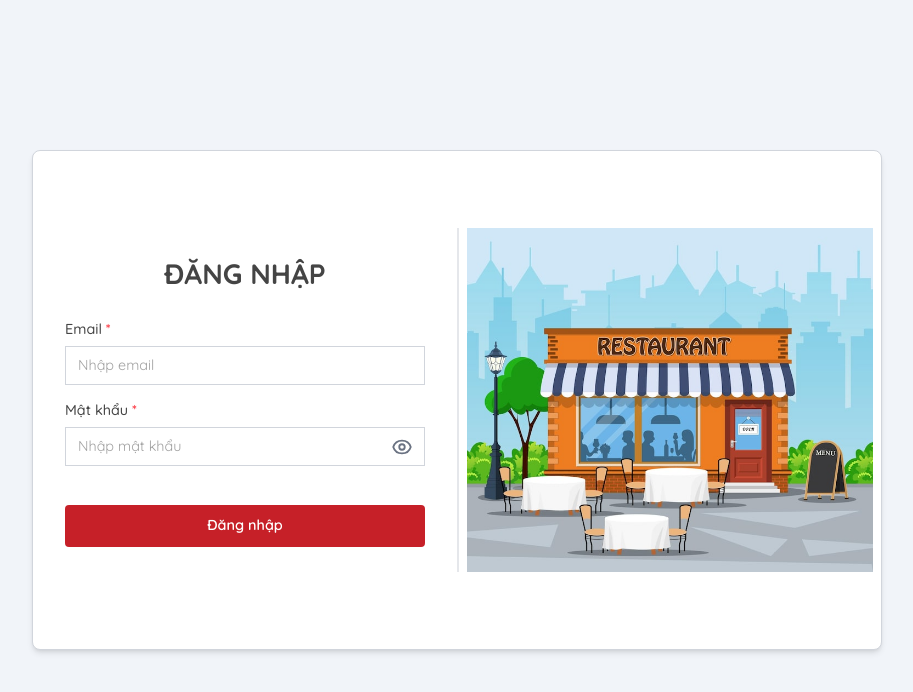
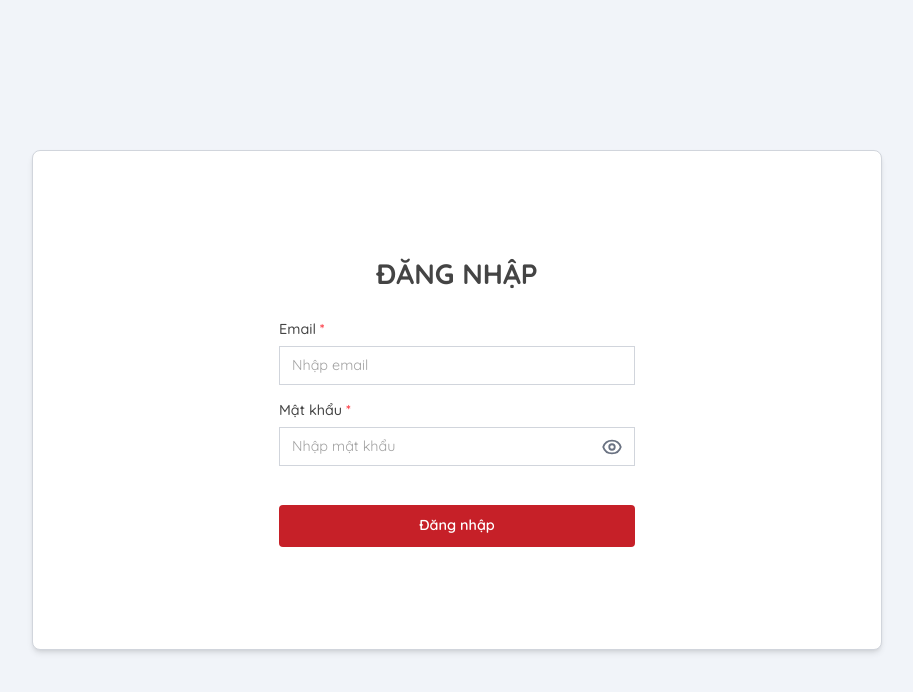
Before and after one commit to JosephHieu/FoodDeliveryWithDrone, a React (Vite) app in the folder frontend/: page /restaurant/login in a window 1280 px wide. Shown: the top 692 px of the page, without its empty margins (183-1096 px from the left). Built offline with nearby package versions, Linux system fonts and the light colour scheme.

Commit message:
update login form frontend

```diff
--- a/frontend/src/components/admin/LoginForm.tsx
+++ b/frontend/src/components/admin/LoginForm.tsx
@@ -1,4 +1,3 @@
-import Image from "../Image";
 import { useState } from "react";
 
 import { HiOutlineEyeOff, HiOutlineEye } from "react-icons/hi";
@@ -40,10 +39,10 @@ function LoginForm() {
   return (
     <>
       <section className="bg-[#F1F4F9] w-full">
-        <div className="flex justify-center items-center h-screen sm:px-[15px] px-[10px]">
+        <div className="min-h-screen flex justify-center items-center sm:px-[15px] px-[10px]">
           <div className="relative bg-white rounded-lg shadow-md border border-gray-300 max-w-[850px] w-full h-[500px]">
-            <div className="h-full grid grid-cols-1 sm:grid-cols-2 items-center">
-              <div className="w-full px-4 sm:px-8 bg-white">
+            <div className="h-full flex justify-center items-center">
+              <div className="w-full px-4 sm:px-8 bg-white max-w-[420px]">
                 <h1 className="relative text-center uppercase mb-6">
                   Đăng nhập
                 </h1>
@@ -109,15 +108,6 @@ function LoginForm() {
                   </button>
                 </form>
               </div>
-
-              <div className="hidden sm:block border-l-2 border-gray-200 sm:px-2">
-                <Image
-                  source={"/assets/urban.webp"}
-                  alt={""}
-                  className={"w-auto"}
-                  loading="eager"
-                />
-              </div>
             </div>
           </div>
         </div>
--- a/frontend/src/components/admin/MenuSide.tsx
+++ b/frontend/src/components/admin/MenuSide.tsx
@@ -113,7 +113,7 @@ function MenuSide({ menuOpen, toggleMenu }: Props) {
         } custom-scroll fixed border top-0 h-screen w-[320px] pb-5 bg-white transition-all duration-350 ease-in-out z-100 xl:sticky overflow-y-auto border-b border-gray-200`}
       >
         <div className="mb-[20px] flex justify-center sticky top-0 bg-white px-3.5 py-4.5">
-          <h2 className="text-[#C62028]">Foodfast</h2>
+          <h2 className="text-[#C62028]">MealMate</h2>
         </div>
         <ul className="flex flex-col gap-[15px] font-semibold px-3.5">
           {menuData.map((group, groupIndex) => (
--- a/frontend/src/components/client/Checkout/CheckoutForm.tsx
+++ b/frontend/src/components/client/Checkout/CheckoutForm.tsx
@@ -130,7 +130,7 @@ function CheckoutForm() {
     <section className="my-[40px] px-[15px] text-black">
       <div className="mx-auto max-w-[1200px] w-full">
         <Link to={"/"}>
-          <h2 className="text-[#C62028]">Foodfast</h2>
+          <h2 className="text-[#C62028]">MealMate</h2>
         </Link>
 
         <hr className="border-gray-300 my-[15px]" />
--- a/frontend/src/components/client/Header/Header.tsx
+++ b/frontend/src/components/client/Header/Header.tsx
@@ -65,7 +65,6 @@ function Header() {
         <div className=" py-[15px] px-[15px] relative">
           <div className="w-full max-w-[1200px] mx-auto flex justify-between items-center">
             <Link to={"/"}>
-              {/* <h2 className="!text-[#C62028]">Foodfast</h2> */}
               <div className="flex-shrink-0">
                 <h1 className="text-2xl font-bold">
                   <span className="text-red-500">Meal</span>
--- a/frontend/src/components/client/Home/ProductList.tsx
+++ b/frontend/src/components/client/Home/ProductList.tsx
@@ -60,7 +60,11 @@ function ProductList() {
           id="menu"
         >
           <div className="mx-auto max-w-[1200px] w-full">
-            <h2 className="mb-[20px]">Thực đơn</h2>
+            <div className="flex items-center gap-2">
+              <h2 className="text-2xl font-bold text-gray-800">
+                Hôm nay ăn gì?
+              </h2>
+            </div>
 
             {isLoading ? (
               <Loading height={60} size={50} color="black" thickness={2} />
--- a/frontend/src/components/restaurant/LoginForm.tsx
+++ b/frontend/src/components/restaurant/LoginForm.tsx
@@ -1,4 +1,3 @@
-import Image from "../Image";
 import { useState } from "react";
 
 import { HiOutlineEyeOff, HiOutlineEye } from "react-icons/hi";
@@ -42,8 +41,8 @@ function LoginForm() {
       <section className="bg-[#F1F4F9] w-full">
         <div className="flex justify-center items-center h-screen sm:px-[15px] px-[10px]">
           <div className="relative bg-white rounded-lg shadow-md border border-gray-300 max-w-[850px] w-full h-[500px]">
-            <div className="h-full grid grid-cols-1 sm:grid-cols-2 items-center">
-              <div className="w-full px-4 sm:px-8 bg-white">
+            <div className="h-full flex justify-center items-center">
+              <div className="w-full px-4 sm:px-8 bg-white max-w-[420px]">
                 <h1 className="relative text-center uppercase mb-6">
                   Đăng nhập
                 </h1>
@@ -109,15 +108,6 @@ function LoginForm() {
                   </button>
                 </form>
               </div>
-
-              <div className="hidden sm:block border-l-2 border-gray-200 sm:px-2">
-                <Image
-                  source={"/assets/restaurant1.png"}
-                  alt={""}
-                  className={"w-auto"}
-                  loading="eager"
-                />
-              </div>
             </div>
           </div>
         </div>
--- a/frontend/src/components/restaurant/MenuSide.tsx
+++ b/frontend/src/components/restaurant/MenuSide.tsx
@@ -79,7 +79,7 @@ function MenuSide({ menuOpen, toggleMenu }: Props) {
         } custom-scroll fixed border top-0 h-screen w-[320px] pb-5 bg-white transition-all duration-350 ease-in-out z-100 xl:sticky overflow-y-auto border-b border-gray-200`}
       >
         <div className="mb-[20px] flex justify-center sticky top-0 bg-white px-3.5 py-4.5">
-          <h2 className="text-[#C62028]">Foodfast</h2>
+          <h2 className="text-[#C62028]">MealMate</h2>
         </div>
         <ul className="flex flex-col gap-[15px] font-semibold px-3.5">
           {menuData.map((group, groupIndex) => (
```
